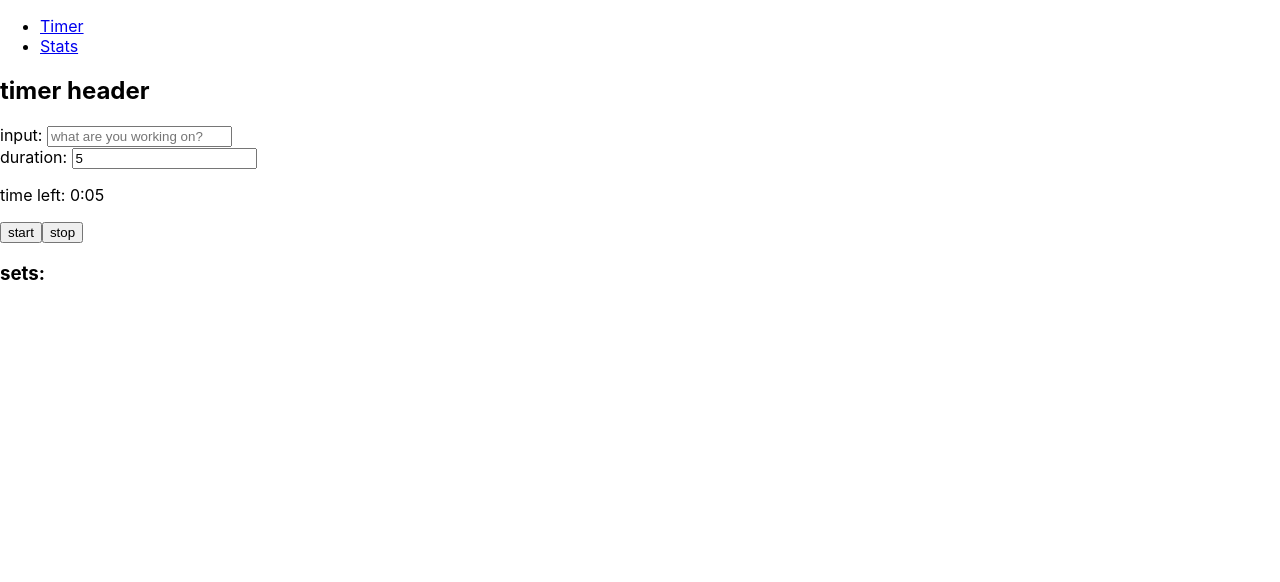
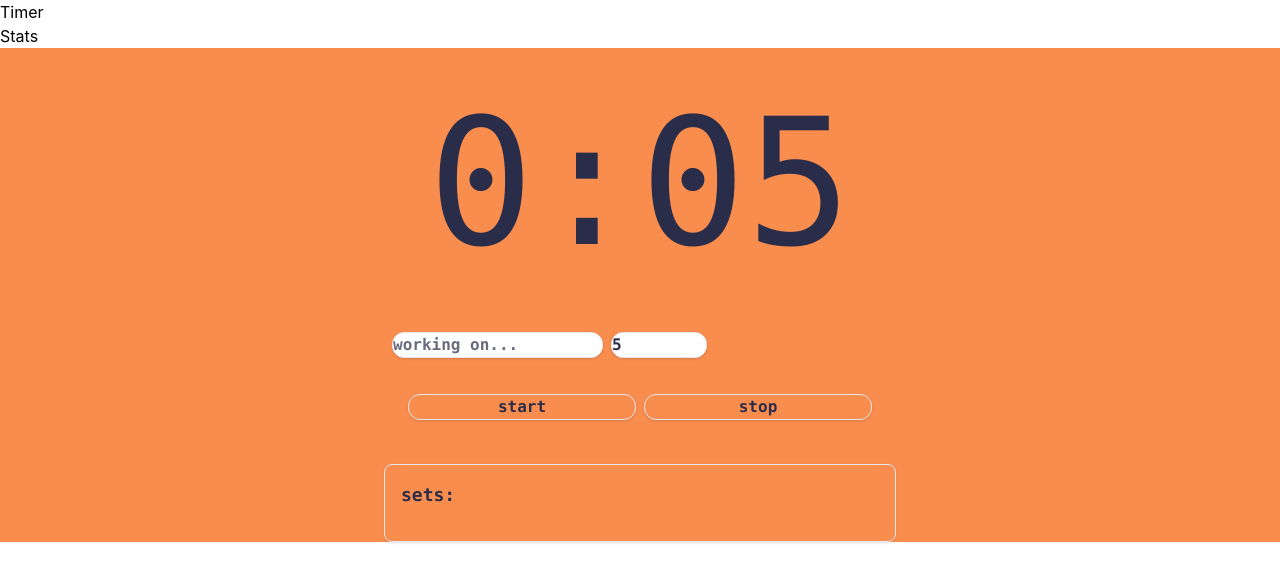
Before and after one commit to shananigans02/haikyuu-timer-tracker-v3, a React (Create React App) app: page / in a window 1280 px wide. Shown: the top 582 px of the page. Built offline with nearby package versions, Linux system fonts and the light colour scheme.

Commit message:
add styling alas its ugly but its chugging along

```diff
--- a/package.json
+++ b/package.json
@@ -41,7 +41,10 @@
     "@babel/plugin-proposal-private-property-in-object": "^7.21.11",
     "@testing-library/jest-dom": "^6.5.0",
     "@testing-library/react": "^16.0.1",
+    "autoprefixer": "^10.4.20",
     "gh-pages": "^6.1.1",
-    "jest": "^27.5.1"
+    "jest": "^27.5.1",
+    "postcss": "^8.4.47",
+    "tailwindcss": "^3.4.13"
   }
 }
--- /dev/null
+++ b/postcss.config.js
@@ -0,0 +1,6 @@
+module.exports = {
+  plugins: {
+    tailwindcss: {},
+    autoprefixer: {},
+  },
+}
--- /dev/null
+++ b/src/CustomCheckbox.js
@@ -0,0 +1,32 @@
+import React from 'react';
+
+const CustomCheckbox = ({ checked, onChange, theme }) => {
+  return (
+    <div className="relative inline-block w-5 h-5">
+      <input
+        type="checkbox"
+        checked={checked}
+        onChange={onChange}
+        className="absolute opacity-0 w-0 h-0"
+      />
+      <span className={`bg-transparent absolute inset-0 border-[1.5px] rounded cursor-pointer ${theme === 'dark' ? `border-customOrange` : `border-customBlue`}
+      }`}>
+        {checked && (
+          <svg
+            className={`w-full h-full ${theme === 'dark' ? 'text-customOrange' : 'text-customBlue'}`}
+            viewBox="0 0 24 24"
+            fill="none"
+            stroke="currentColor"
+            strokeWidth="2"
+            strokeLinecap="round"
+            strokeLinejoin="round"
+          >
+            <polyline points="20 6 9 17 4 12"></polyline>
+          </svg>
+        )}
+      </span>
+    </div>
+  );
+};
+
+export default CustomCheckbox;
--- a/src/StatsComponent.js
+++ b/src/StatsComponent.js
@@ -2,6 +2,7 @@ import React, { useState, useMemo } from "react";
 
 const StatsComponent = ( {sessions} ) => {
     const [goals, setGoals] = useState({});
+    const [totalGoal, setTotalGoal] = useState(0);
 
     const handleGoalChange = (task, value) => {
         setGoals(prevGoals => ({
@@ -20,27 +21,34 @@ const StatsComponent = ( {sessions} ) => {
     // elapsed: finalElapsedTime,
     // task: inputValue
 
-    const cleanedSessions = useMemo(() => {
+    // takes the acc object returned by useMemo and extracts these 2 properties as separate variables
+    // we are performing a calc, and immediately destructuring its result into variables so we can use in JSX
+    const { cleanedSessions, totalTimeWorked } = useMemo(() => {
         // reduce - a method used to reduce an array to a single value
         // here, we turn sessions - array of session objs - into 1 obj that summarizes sessions by task
         // we extracted 'task' from each session object and use it as key for acc object
         // ie) acc object can look like this. object.key1 or object["key1"] to access it
             // {
-            //  "write code": {"totalMinutes": 100, "count": 3},
-            //   "test app": {"totalMinutes": 25,"count": 2}
+            //  cleanedSessions: {
+            //      "write code": {"totalMinutes": 100, "count": 3},
+            //      "test app": {"totalMinutes": 25,"count": 2}
+            //  },
+            //  totalTimeWorked: 30
             // }
         // write code and test app r "keys" of acc. each key has a value thats an object
         // within these nested objects - totalMinutes and counts are keys(or properties)
         return sessions.reduce((acc, session) => {
             const taskCleaned = session.task.trim().toLowerCase();
             // if its not currently present, give it 0 initial values
-            if (!acc[taskCleaned]) {
-                acc[taskCleaned] = {totalMinutes: 0, count: 0}
+            if (!acc.cleanedSessions[taskCleaned]) {
+                acc.cleanedSessions[taskCleaned] = {totalMinutes: 0, count: 0}
+
             }
-            acc[taskCleaned].totalMinutes += session.elapsed;
-            acc[taskCleaned].count += 1;
+            acc.cleanedSessions[taskCleaned].totalMinutes += session.elapsed;
+            acc.cleanedSessions[taskCleaned].count += 1;
+            acc.totalTimeWorked += session.elapsed;
             return acc;
-        }, {});
+        }, { cleanedSessions: {}, totalTimeWorked: 0 });
     }, [sessions]);
 
     return (
@@ -73,7 +81,22 @@ const StatsComponent = ( {sessions} ) => {
                     <p> completed {calculateCompletion(taskData.totalMinutes, goals[task])}%</p>
                 </div>
             ))}
+
+            <div>
+                <p> total time worked today: {totalTimeWorked} seconds</p>
+                <label>
+                    goal:
+                    <input
+                        type="number"
+                        value={totalGoal}
+                        onChange={(e) => setTotalGoal(e.target.value === '' ? '' : Number(e.target.value))}
+                    />
+                </label>
+                <p> completed {calculateCompletion(totalTimeWorked, totalGoal)}% </p>
+            </div>
         </div>
+
+
     )
 }
 
--- a/src/TimerComponent.js
+++ b/src/TimerComponent.js
@@ -1,8 +1,9 @@
 // update duration, timeLeft hardcoded values. in defn, stopTimer
 import React, { useState, useEffect, useCallback, useRef }  from "react";
 import haikyuuMelody from './assets/haikyuu_soft_melody.mp3';
+import CustomCheckbox from "./CustomCheckbox";
 
-const TimerComponent = ( { sessions, setSessions }) => {
+const TimerComponent = ( { sessions, setSessions, theme }) => {
     // duration in mins later but secs for now
     const [duration, setDuration] = useState(5);
     // timeLeft tracked in seconds. useState(duration * 60)
@@ -20,7 +21,6 @@ const TimerComponent = ( { sessions, setSessions }) => {
     const [isRecordable, setIsRecordable] = useState(false);
 
     const audioRef = useRef(null);
-
 
     const formatTime = (date) => {
         return date ? date.toLocaleTimeString([], {
@@ -227,54 +227,88 @@ const TimerComponent = ( { sessions, setSessions }) => {
         document.title = `${minutes}:${seconds < 10 ? '0' : ''}${seconds} left`;
     }, [timeLeft]);
 
+    // styling
+    const baseColor = theme === 'dark' ? 'bg-darkBlue text-customOrange' : 'bg-customOrange text-darkBlue';
+    const borderColor = theme === 'dark' ? 'border-customOrange' : 'border-darkBlue';
+
     return (
+        <div className={`font-mono flex flex-col items-center justify-center ${baseColor} ${borderColor}`}>
+            <div
+                className={`p-1 mb-1`}
+                style={{
+                    fontSize: `clamp(4rem, 20vw, 11rem)`,
+                }}
+            >
+                {Math.floor(timeLeft / 60)}:{timeLeft % 60 < 10? '0' : ''}{timeLeft % 60}
+            </div>
+
+            <div className="flex space-x-2 mb-4 w-full max-w-lg font-bold p-2">
                 <div>
-            <h2> timer header </h2>
-
-            <div>
-                <label htmlFor="input">input: </label>
                     <input
+                        className={`border rounded-xl shadow w-full ${theme === 'dark' ? 'placeholder-dark' : 'placeholder-light'}`}
                         id="input"
                         type="text"
                         value={inputValue}
                         onChange={handleInputChange}
                         disabled={isRunning || !freshSession}
-                    placeholder="what are you working on?"
+                        placeholder="working on..."
                     />
                 </div>
 
                 <div>
-                <label htmlFor="duration">duration: </label>
                     <input
+                        className={ `border rounded-xl shadow w-24 ${theme === 'dark' ? 'placeholder-dark' : 'placeholder-light'}`}
                         id="duration"
                         type="number"
                         value={duration}
                         onChange={handleDurationChange}
                         disabled={isRunning || !freshSession}
+                        placeholder="duration (mins)"
                     />
                 </div>
+            </div>
 
-            <p> time left: {Math.floor(timeLeft / 60)}:{timeLeft % 60 < 10? '0' : ''}{timeLeft % 60}</p>
+            <div className="flex justify-between space-x-2 w-full max-w-lg font-bold px-6 py-3 ">
+                <button
+                    onClick={toggleTimer}
+                    className={`border rounded-xl shadow w-full`}
+                >
+                    {isRunning ? 'pause' : 'start'}
+                </button>
+                <button
+                    onClick={stopTimer}
+                    className={`border rounded-xl shadow w-full`}
+                >
+                        stop
+                </button>
+                {isRecordable && (
+                    <button
+                        onClick={recordSet}
+                        className={`border rounded-xl shadow w-full`}
+                    >
+                        record
+                    </button>
+                )}
+            </div>
 
-            <button onClick={toggleTimer}> {isRunning ? 'pause' : 'start'}</button>
-
-            <button onClick={stopTimer}>stop</button>
-
-            {isRecordable && (<button onClick={recordSet}>record</button>)}
-
-
-            <div>
-                <h3>sets: </h3>
-                <ul>
+            <div className={`mt-8 w-full max-w-lg p-4 rounded-lg border shadow`}>
+                <h2 className="text-lg font-semibold mb-4">sets: </h2>
+                <ul className="space-y-1">
                     {sessions.map((set, index) => (
-                        <li key={index}>
-                            <input
+                        <li
+                            key={index}
+                            className={`flex items-center space-x-2 border-b py-2`}>
+                            <CustomCheckbox
                                 type="checkbox"
                                 checked={true}
                                 onChange={() => handleRemoveSet(index)}
+                                theme={theme}
                             />
+                            <span>
                                 {formatTime(set.start)} -  {formatTime(set.end)} ({formatElapsedTime(set.elapsed)})
                                 {set.task && `: ${set.task}`}
+                            </span>
+
                         </li>
                     ))}
                 </ul>
@@ -282,7 +316,7 @@ const TimerComponent = ( { sessions, setSessions }) => {
             </div>
 
             <audio ref={audioRef} src={haikyuuMelody}/>
-
+        {/* closing parent div! */}
         </div>
     );
 };
--- a/src/index.css
+++ b/src/index.css
@@ -1,3 +1,7 @@
+@tailwind base;
+@tailwind components;
+@tailwind utilities;
+
 body {
   margin: 0;
   font-family: -apple-system, BlinkMacSystemFont, 'Segoe UI', 'Roboto', 'Oxygen',
@@ -11,3 +15,14 @@ code {
   font-family: source-code-pro, Menlo, Monaco, Consolas, 'Courier New',
     monospace;
 }
+
+/* Custom placeholder styles */
+.placeholder-light::placeholder {
+  color: #2a2d49;
+  opacity: 0.7;
+}
+
+.placeholder-dark::placeholder {
+  color: #F98D4E;
+  opacity: 0.7;
+}
--- /dev/null
+++ b/tailwind.config.js
@@ -0,0 +1,16 @@
+module.exports = {
+  content: ['./src/**/*.{js,jsx,ts,tsx}', './public/index.html'],
+  darkMode: 'class',
+  theme: {
+    extend: {
+      colors: {
+        customOrange: '#F98D4E',
+        neonOrange: '#fa8c1a',
+        lightOrange: '#ff9a27',
+        darkBlue: '#2a2d49',
+        customBlue: '#2e354f',
+      },
+    },
+  },
+  plugins: [],
+};
```
Also changed, not shown: 1 other file (tests, documents, lock files or other folders). Lines whose indentation alone changed are shown as unchanged.
